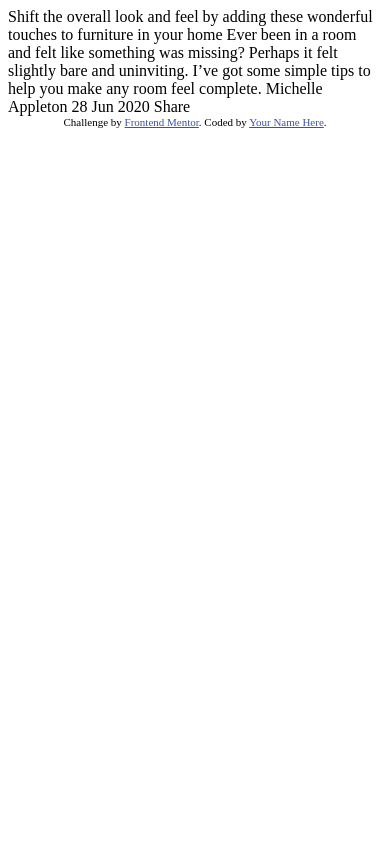
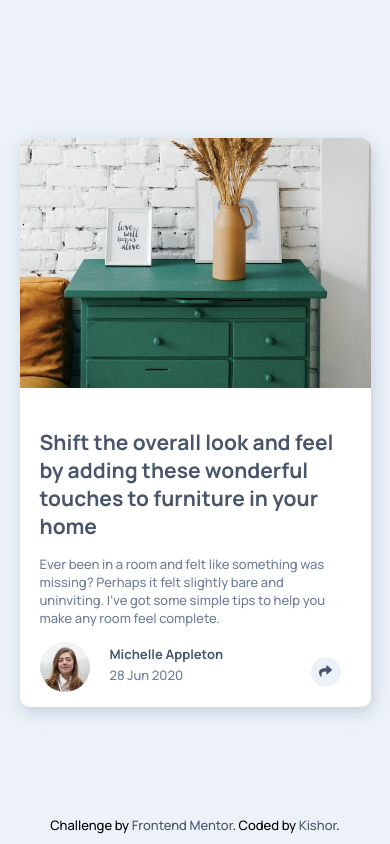
Before and after one commit to SDKishor/article-preview-component-master, a plain HTML site: page index.html in a window 390 px wide. Drawn offline with Linux system fonts and the light colour scheme.

Commit message:
finished

```diff
--- a/index.html
+++ b/index.html
@@ -7,30 +7,58 @@
   <link rel="icon" type="image/png" sizes="32x32" href="./images/favicon-32x32.png">
 
   <title>Frontend Mentor | Article preview component</title>
-
-  <!-- Feel free to remove these styles or customise in your own stylesheet 👍 -->
-  <style>
-    .attribution { font-size: 11px; text-align: center; }
-    .attribution a { color: hsl(228, 45%, 44%); }
-  </style>
+  <link rel="stylesheet" href="https://cdnjs.cloudflare.com/ajax/libs/font-awesome/6.0.0-beta2/css/all.min.css"
+    integrity="sha512-YWzhKL2whUzgiheMoBFwW8CKV4qpHQAEuvilg9FAn5VJUDwKZZxkJNuGM4XkWuk94WCrrwslk8yWNGmY1EduTA=="
+    crossorigin="anonymous" referrerpolicy="no-referrer" />
+  <link rel="stylesheet" href="./index_style.css">
 </head>
 <body>
+  <main>
+    <div class="container">
+      <div class="image_container"></div>
+      <div id="content_container" class="content_container ">
+        <h1>
+          Shift the overall look and feel by adding these wonderful touches to furniture in your home
+        </h1>
+        <p>
+          Ever been in a room and felt like something was missing? Perhaps it felt slightly bare and uninviting. I’ve got some simple tips to help you make any room feel complete.
+        </p>
 
-  Shift the overall look and feel by adding these wonderful
-  touches to furniture in your home
+        <div id="profile_content" class="profile_content ">
 
-  Ever been in a room and felt like something was missing? Perhaps
-  it felt slightly bare and uninviting. I’ve got some simple tips
-  to help you make any room feel complete.
+          <img class="img1" src="./images/avatar-michelle.jpg" alt="">
+          <div class="profile_name">
+            Michelle Appleton <br><span>28 Jun 2020</span>
+          </div>
+          <button id="share_icon" class="share_icon ">
+            <i class="fas fa-share"></i>
+            <div class="share_container">
+              <div class="box"></div>
+              share
+              <i class="fab fa-facebook-square"></i>
+              <i class="fab fa-twitter"></i>
+              <i class="fab fa-pinterest"></i>
+            </div>
+          </button>
+        </div>
 
-  Michelle Appleton
-  28 Jun 2020
+        <div class="share_container1">
+          <div class="box"></div>
+          share
+          <i class="fab fa-facebook-square"></i>
+          <i class="fab fa-twitter"></i>
+          <i class="fab fa-pinterest"></i>
+        </div>
+      </div>
+    </div>
 
-  Share
+    <div class="attribution">
+      Challenge by <a href="https://www.frontendmentor.io?ref=challenge" target="_blank">Frontend Mentor</a>.
+      Coded by <a href="#">Kishor</a>.
+    </div>
+  </main>
 
-  <div class="attribution">
-    Challenge by <a href="https://www.frontendmentor.io?ref=challenge" target="_blank">Frontend Mentor</a>.
-    Coded by <a href="#">Your Name Here</a>.
-  </div>
+
+  <script src="./script.js"></script>
 </body>
 </html>
--- /dev/null
+++ b/index_style.css
@@ -0,0 +1,229 @@
+@import url("https://fonts.googleapis.com/css2?family=Manrope:wght@500;700&display=swap");
+
+:root {
+  --VeryDarkGrayishBlue: hsl(217, 19%, 35%);
+  --DesaturatedDarkBlue: hsl(214, 17%, 51%);
+  --GrayishBlue: rgba(158, 175, 194, 0.527);
+  --LightGrayishBlue: hsl(210, 46%, 95%);
+}
+
+* {
+  font-family: "Manrope", sans-serif;
+  margin: 0;
+  box-sizing: border-box;
+  font-size: 13px;
+}
+body {
+  width: 100vw;
+  height: 100vh;
+}
+
+main {
+  position: relative;
+  width: 100%;
+  height: 100%;
+  display: flex;
+  justify-content: center;
+  align-items: center;
+  flex-direction: column;
+  background-color: var(--LightGrayishBlue);
+}
+.attribution {
+  position: absolute;
+  bottom: 10px;
+}
+.attribution a {
+  color: var(--VeryDarkGrayishBlue);
+  text-decoration: none;
+}
+
+.container {
+  max-width: 700px;
+  width: 50%;
+  display: flex;
+  border-radius: 10px;
+  box-shadow: 2px 5px 16px var(--GrayishBlue);
+  background-color: #fff;
+}
+
+.image_container {
+  width: 40%;
+  background-image: url(./images/drawers.jpg);
+  background-repeat: no-repeat;
+  background-position: center;
+  background-size: cover;
+  overflow: hidden;
+  border-radius: 10px 0px 0px 10px;
+}
+.content_container {
+  width: 60%;
+  margin: 30px 60px 30px 30px;
+}
+.content_container h1 {
+  font-size: 21px;
+  margin-bottom: 15px;
+  color: var(--VeryDarkGrayishBlue);
+}
+.content_container p {
+  color: var(--DesaturatedDarkBlue);
+}
+
+.profile_content {
+  display: flex;
+  align-items: center;
+  margin: 15px 0px;
+}
+.share_container1 {
+  display: none;
+}
+.profile_content img {
+  background-repeat: no-repeat;
+  background-position: center;
+  background-size: auto;
+}
+.profile_content .img1 {
+  height: 50px;
+  border-radius: 50%;
+}
+.share_icon {
+  height: 30px;
+  width: 30px;
+  border-radius: 50%;
+  background-color: var(--LightGrayishBlue);
+  display: flex;
+  justify-content: center;
+  align-items: center;
+  margin-right: 20px;
+  color: var(--VeryDarkGrayishBlue);
+  border: none;
+}
+.profile_name {
+  margin-left: 20px;
+  margin-right: auto;
+  font-weight: 700;
+  color: var(--VeryDarkGrayishBlue);
+}
+.profile_name span {
+  font-weight: 500;
+  color: var(--DesaturatedDarkBlue);
+  line-height: 25px;
+}
+.share_container {
+  position: relative;
+  display: none;
+}
+.share_icon.active {
+  background-color: var(--VeryDarkGrayishBlue);
+  color: #fff;
+}
+
+.share_icon.active .share_container {
+  top: -70px;
+  left: 50%;
+  transform: translateX(-50%);
+  position: absolute;
+  display: flex;
+  justify-content: space-evenly;
+  align-items: center;
+  height: 50px;
+  width: 250px;
+  border-radius: 10px;
+  background-color: var(--VeryDarkGrayishBlue);
+  font-size: 16px;
+  text-transform: uppercase;
+  letter-spacing: 4px;
+  color: var(--DesaturatedDarkBlue);
+  font-weight: 500;
+  z-index: 1;
+  box-shadow: 2px 5px 10px var(--GrayishBlue);
+}
+.share_container .box {
+  height: 20px;
+  width: 20px;
+  position: absolute;
+  background-color: var(--VeryDarkGrayishBlue);
+  transform: rotate(45deg);
+  bottom: -10px;
+  z-index: -10;
+}
+
+.share_container i {
+  font-size: 20px;
+  color: #fff;
+}
+.share_icon {
+  position: relative;
+  z-index: 200;
+}
+
+@media screen and (max-width: 1200px) {
+  .container {
+    width: 75%;
+  }
+  .share_icon {
+    margin: 0;
+  }
+}
+
+@media screen and (max-width: 500px) {
+  .container {
+    min-width: 90%;
+    flex-direction: column;
+  }
+  .image_container {
+    height: 250px;
+    min-width: 100%;
+    border-radius: 10px 10px 0px 0px;
+  }
+  .content_container {
+    width: 100%;
+    margin: 0;
+    padding: 40px 20px;
+    padding-bottom: 0px;
+    overflow: hidden;
+  }
+  .share_icon.active .share_container {
+    display: none;
+  }
+  .content_container {
+    position: relative;
+  }
+  .profile_content.active {
+    background-color: var(--VeryDarkGrayishBlue);
+  }
+  .share_container1 {
+    display: none;
+  }
+  .content_container.active .share_container1 {
+    display: block;
+    position: absolute;
+    bottom: 0;
+    width: 100%;
+    display: flex;
+    justify-content: space-evenly;
+    align-items: center;
+    left: 0px;
+    border-radius: 0px 0px 10px 10px;
+    background-color: var(--VeryDarkGrayishBlue);
+    font-size: 20px;
+    text-transform: uppercase;
+    letter-spacing: 4px;
+    color: var(--DesaturatedDarkBlue);
+    font-weight: 500;
+    z-index: 1;
+    padding: 20px 100px 20px 0px;
+    margin: 0px 0px;
+  }
+  .share_container1 i {
+    font-size: 20px;
+    color: #fff;
+  }
+  .share_icon {
+    position: absolute;
+    right: 30px;
+    bottom: 20px;
+  }
+  .share_icon.active {
+    background-color: var(--GrayishBlue);
+  }
+}
--- /dev/null
+++ b/script.js
@@ -0,0 +1,11 @@
+const share_icon_el = document.getElementById("share_icon");
+const profile_content_el = document.getElementById("profile_content");
+const content_container_el = document.getElementById("content_container");
+
+
+
+share_icon_el.addEventListener("click", () => {
+    share_icon_el.classList.toggle("active");
+    profile_content_el.classList.toggle("active");
+    content_container_el.classList.toggle("active");
+})
```
Also changed, not shown: Screenshot/Screenshot 2021-10-27 213725.jpg (added), Screenshot/Screenshot 2021-10-27 213757.jpg (added), 1 other file.
